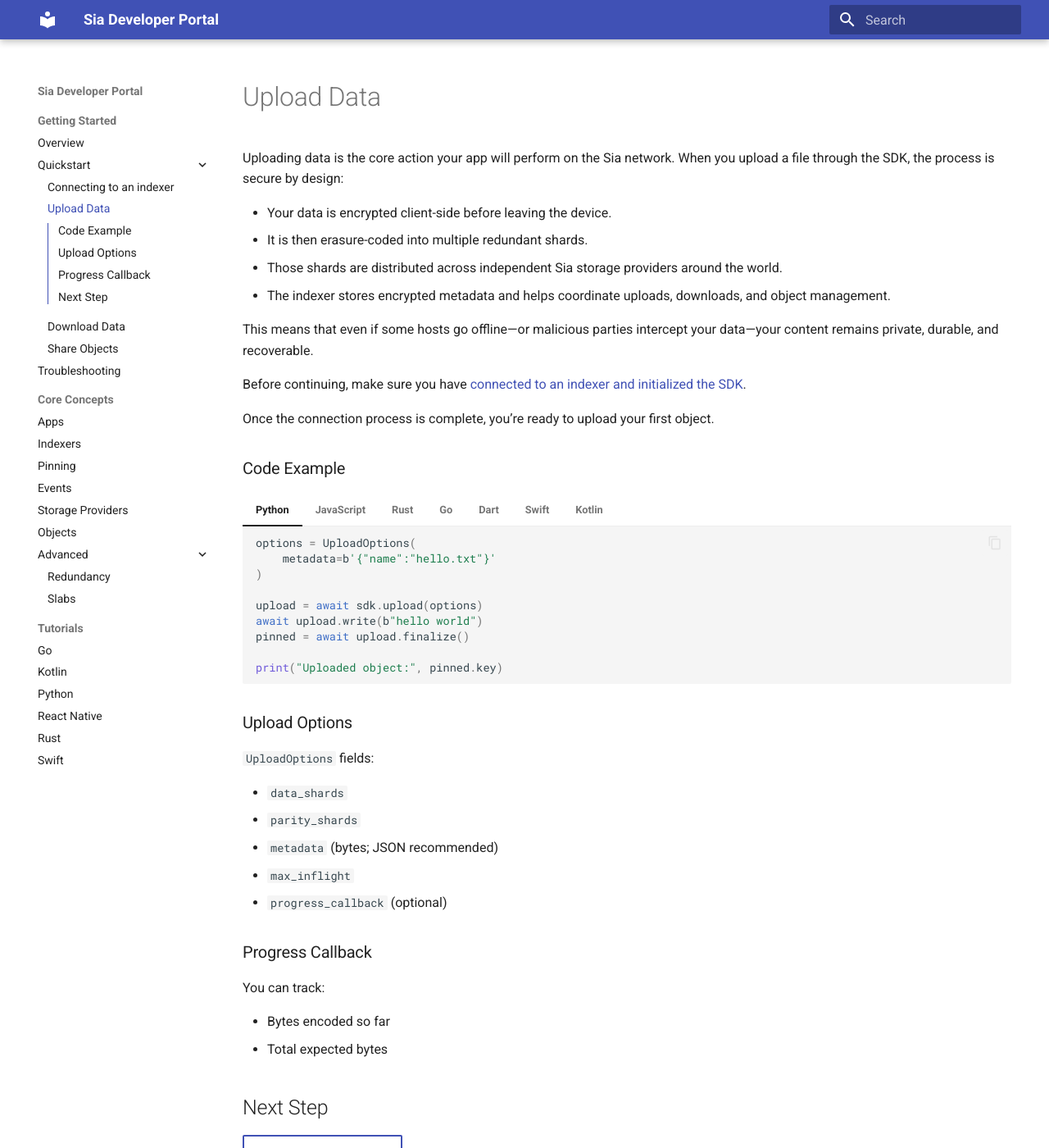
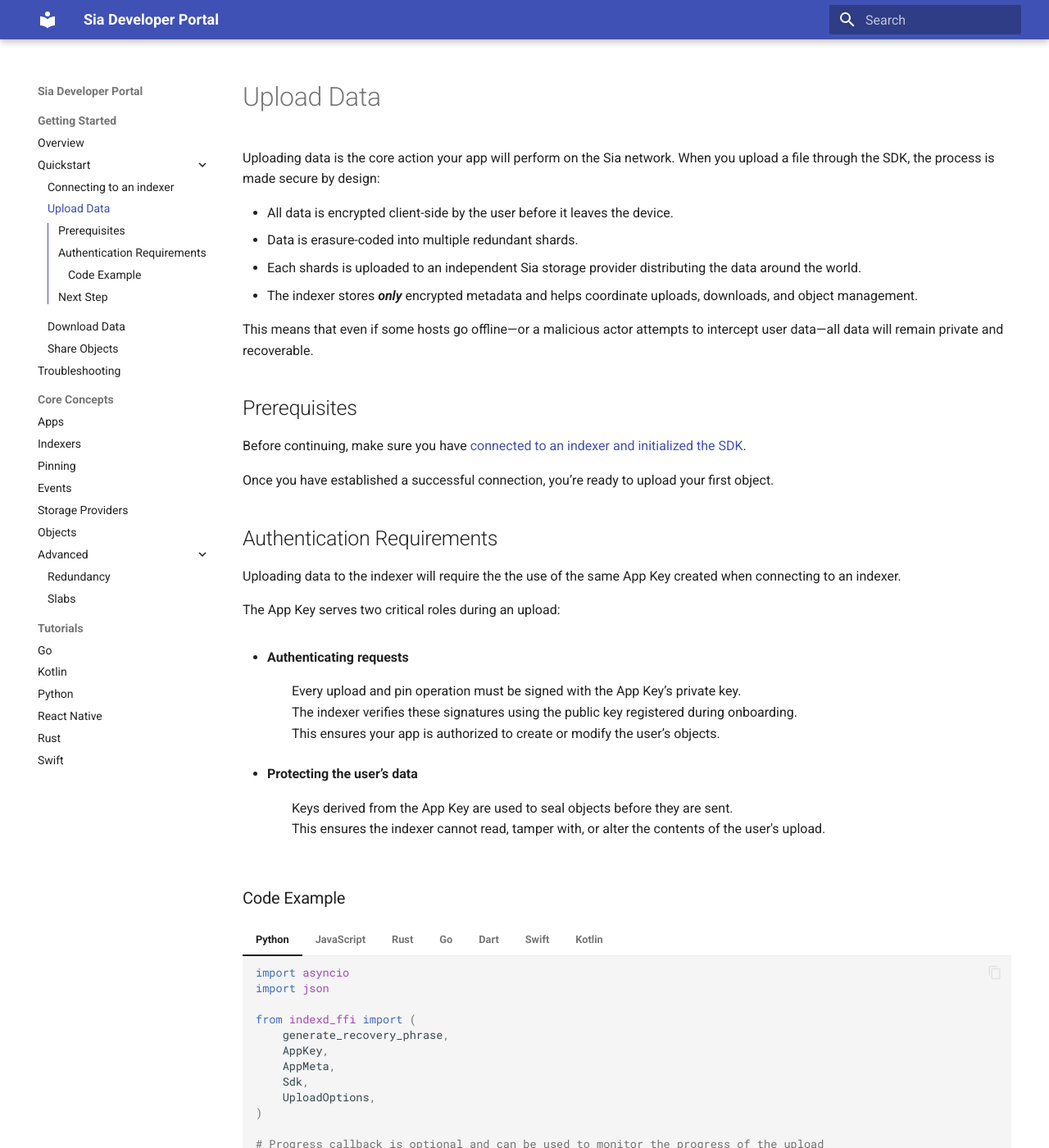
Before and after one commit to SiaFoundation/developer-portal, an MkDocs documentation site: the page built from docs/getting-started/quickstart/upload-data.md, in a window 1280 px wide and 1400 px high. Shown: the whole window at 82% size. Built offline with MkDocs 1.6.1 and Material for MkDocs 9.7.7, drawn with Linux system fonts in a browser that asks for light colours; some of the changed text lies outside the part shown.

Commit message:
Updated `upload-data.md`.  - Matched established page format  - Added working example

````diff
--- a/docs/getting-started/quickstart/upload-data.md
+++ b/docs/getting-started/quickstart/upload-data.md
@@ -1,31 +1,108 @@
 # Upload Data
 
-Uploading data is the core action your app will perform on the Sia network. When you upload a file through the SDK, the process is secure by design:
+Uploading data is the core action your app will perform on the Sia network. When you upload a file through the SDK, the process is made secure by design:
 
-  * Your data is encrypted client-side before leaving the device.
-  * It is then erasure-coded into multiple redundant shards.
-  * Those shards are distributed across independent Sia storage providers around the world.
-  * The indexer stores encrypted metadata and helps coordinate uploads, downloads, and object management.
+  * All data is encrypted client-side by the user before it leaves the device.
+  * Data is erasure-coded into multiple redundant shards.
+  * Each shards is uploaded to an independent Sia storage provider distributing the data around the world.
+  * The indexer stores ***only*** encrypted metadata and helps coordinate uploads, downloads, and object management.
 
-This means that even if some hosts go offline—or malicious parties intercept your data—your content remains private, durable, and recoverable.
+This means that even if some hosts go offline—or a malicious actor attempts to intercept user data—all data will remain private and recoverable.
+
+## Prerequisites
 
 Before continuing, make sure you have [connected to an indexer and initialized the SDK](./connecting-to-an-indexer.md).
 
-Once the connection process is complete, you’re ready to upload your first object.
+Once you have established a successful connection, you’re ready to upload your first object.
+
+## Authentication Requirements
+
+Uploading data to the indexer will require the the use of the same App Key created when connecting to an indexer.
+
+The App Key serves two critical roles during an upload:
+
+* **Authenticating requests**
+:   Every upload and pin operation must be signed with the App Key’s private key.
+    The indexer verifies these signatures using the public key registered during onboarding.
+    This ensures your app is authorized to create or modify the user’s objects.
+
+* **Protecting the user’s data**
+:   Keys derived from the App Key are used to seal objects before they are sent.
+    This ensures the indexer cannot read, tamper with, or alter the contents of the user's upload.
 
 ### Code Example
 
 === "Python"
     ```python
-    options = UploadOptions(
-        metadata=b'{"name":"hello.txt"}'
+    import asyncio
+    import json
+
+    from indexd_ffi import (
+        generate_recovery_phrase,
+        AppKey,
+        AppMeta,
+        Sdk,
+        UploadOptions,
     )
 
-    upload = await sdk.upload(options)
-    await upload.write(b"hello world")
-    pinned = await upload.finalize()
+    # Progress callback is optional and can be used to monitor the progress of the upload
+    class PrintProgress:
+        def progress(self, uploaded: int, encoded_size: int) -> None:
+            if encoded_size == 0:
+                print("Starting upload…")
+                return
+            percent = (uploaded / encoded_size) * 100
+            print(f"Upload progress: {percent:.1f}% ({uploaded}/{encoded_size} bytes)")
 
-    print("Uploaded object:", pinned.key)
+    async def main():
+        # 1. Create an app key
+        seed_phrase = generate_recovery_phrase()
+        app_id = b"your-32-byte-app-id............."
+        app_key = AppKey(seed_phrase, app_id)
+
+        # 2. Initialize the SDK
+        sdk = Sdk("https://app.sia.storage", app_key)
+
+        # 3. Connect / request approval
+        if not await sdk.connected():
+            meta = AppMeta(
+                name="My App",
+                description="Demo application",
+                service_url="https://example.com",
+                logo_url=None,
+                callback_url=None
+            )
+            resp = await sdk.request_app_connection(meta)
+
+            print("Open this URL to approve the app:", resp.response_url)
+
+            approved = await sdk.wait_for_connect(resp)
+            if not approved:
+                raise Exception("User rejected the app")
+
+        print("Connected!")
+
+        upload_options = UploadOptions(
+            # Optional metadata can be attached that will be encrypted with the object's master key
+            metadata=json.dumps({"File Name": "example.txt"}).encode(),
+
+            # Progress callback is optional and can be used to monitor the progress of the upload
+            progress_callback=PrintProgress()
+        )
+
+        # 4. Upload the "Hello world!" data
+        upload_writer = await sdk.upload(upload_options)
+        await upload_writer.write(b"Hello world!")
+        obj = await upload_writer.finalize()
+
+        sealed = obj.seal(app_key)
+        print("sealed:", sealed.id, sealed.signature)
+
+        print("\nUpload complete!")
+        print("Object ID:", obj.id())
+        print("Size:", obj.size(), "bytes")
+
+    asyncio.run(main())
     ```
 === "JavaScript"
     *🚧 Coming soon*
@@ -40,22 +117,6 @@
 === "Kotlin"
     *🚧 Coming soon*
 
-### Upload Options
-
-`UploadOptions` fields:
-
-* `data_shards`
-* `parity_shards`
-* `metadata` (bytes; JSON recommended)
-* `max_inflight`
-* `progress_callback` (optional)
-
-### Progress Callback
-
-You can track:
-
-* Bytes encoded so far
-* Total expected bytes
-
 ## Next Step
-[Download Data →](download-data.md){ .md-button }
+[← Connecting to an Indexer](./connecting-to-an-indexer.md){ .md-button }
+[Download Data →](./download-data.md){ .md-button }
````
